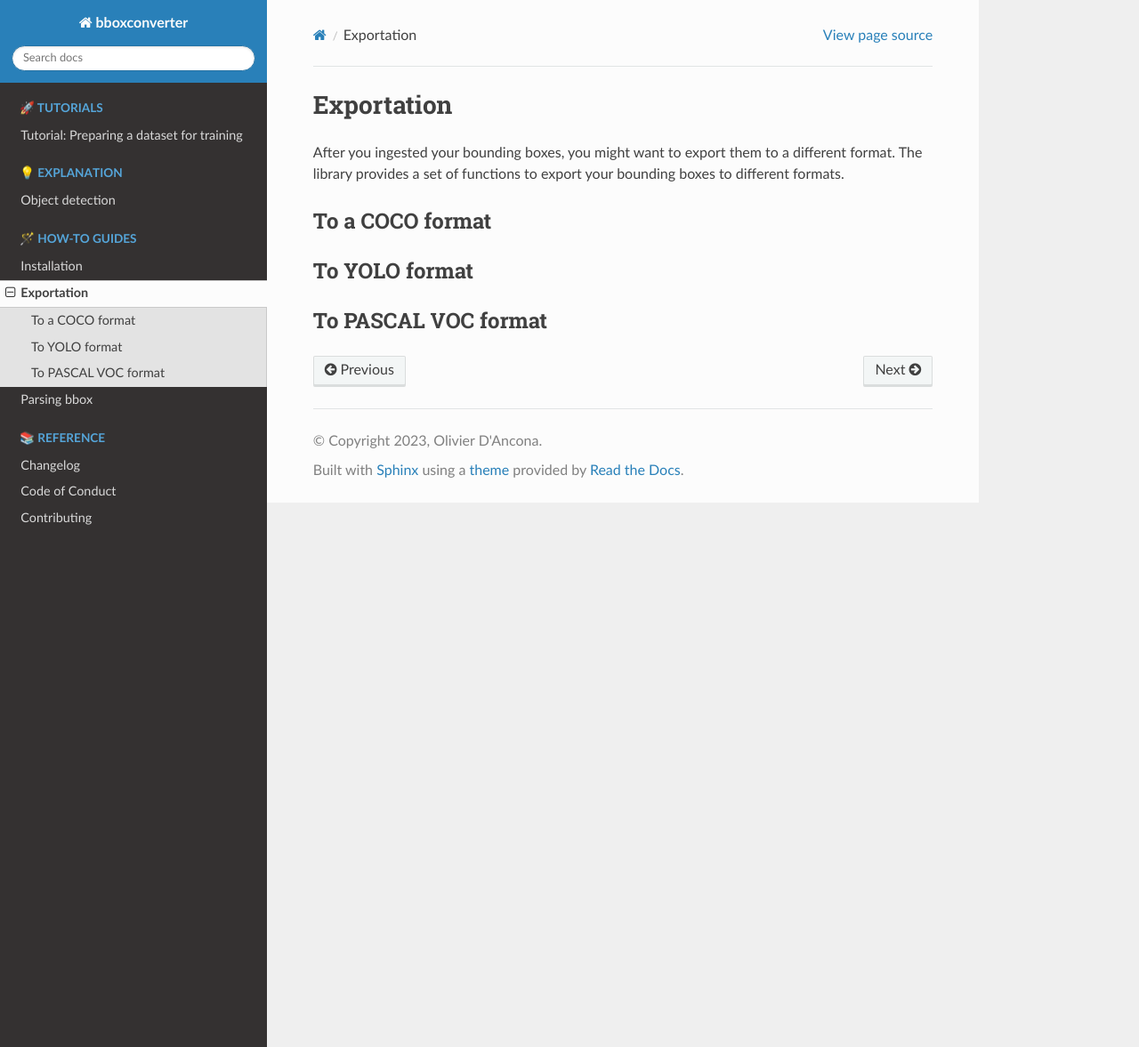
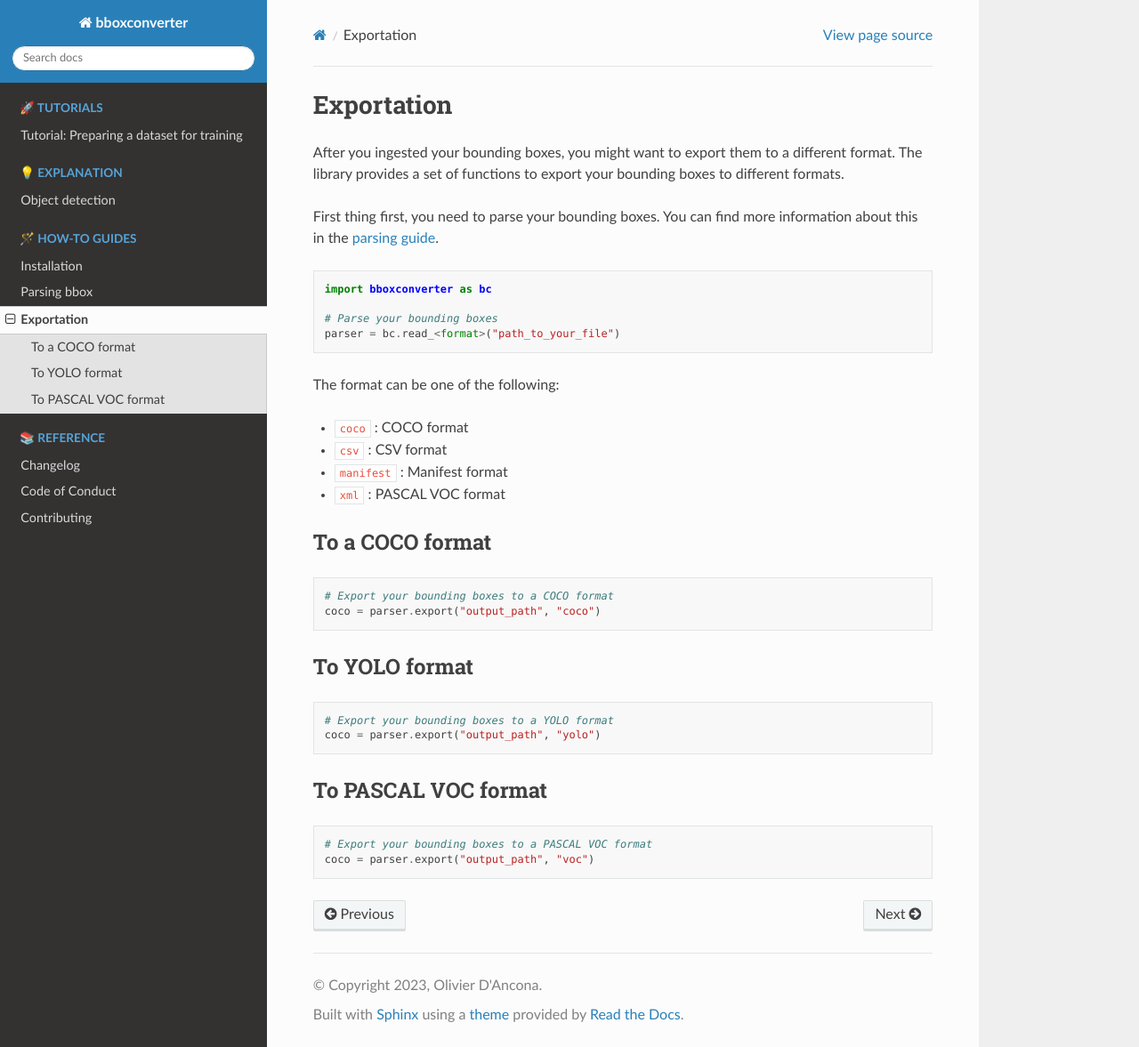
Before and after one commit to ODAncona/bboxconverter, a Sphinx documentation site: the page built from docs/guides/export_bbox.md, in a window 1280 px wide and 1177 px high. Shown: the whole window at 89% size. Built offline with Sphinx 7.4.7 and the Read the Docs theme 2.0.0, drawn with Linux system fonts in a browser that asks for light colours; pages that are not in the unit, such as notebooks, are missing from menus.

````diff
--- a/docs/guides/export_bbox.md
+++ b/docs/guides/export_bbox.md
@@ -2,8 +2,39 @@
 
 After you ingested your bounding boxes, you might want to export them to a different format. The library provides a set of functions to export your bounding boxes to different formats.
 
+First thing first, you need to parse your bounding boxes. You can find more information about this in the [parsing guide](parse_bbox.md).
+
+```python
+import bboxconverter as bc
+
+# Parse your bounding boxes
+parser = bc.read_<format>("path_to_your_file")
+```
+
+The format can be one of the following:
+
+-  `coco` : COCO format
+-  `csv` : CSV format
+-  `manifest` : Manifest format
+-  `xml` : PASCAL VOC format
+
 ## To a COCO format
+
+```python
+# Export your bounding boxes to a COCO format
+coco = parser.export("output_path", "coco")
+```
 
 ## To YOLO format
 
+```python
+# Export your bounding boxes to a YOLO format
+coco = parser.export("output_path", "yolo")
+```
+
 ## To PASCAL VOC format
+
+```python
+# Export your bounding boxes to a PASCAL VOC format
+coco = parser.export("output_path", "voc")
+```
````
Also changed, not shown: CHANGELOG.md (+24 -0 lines), docs/index.md (+1 -1 lines), 1 other file.
